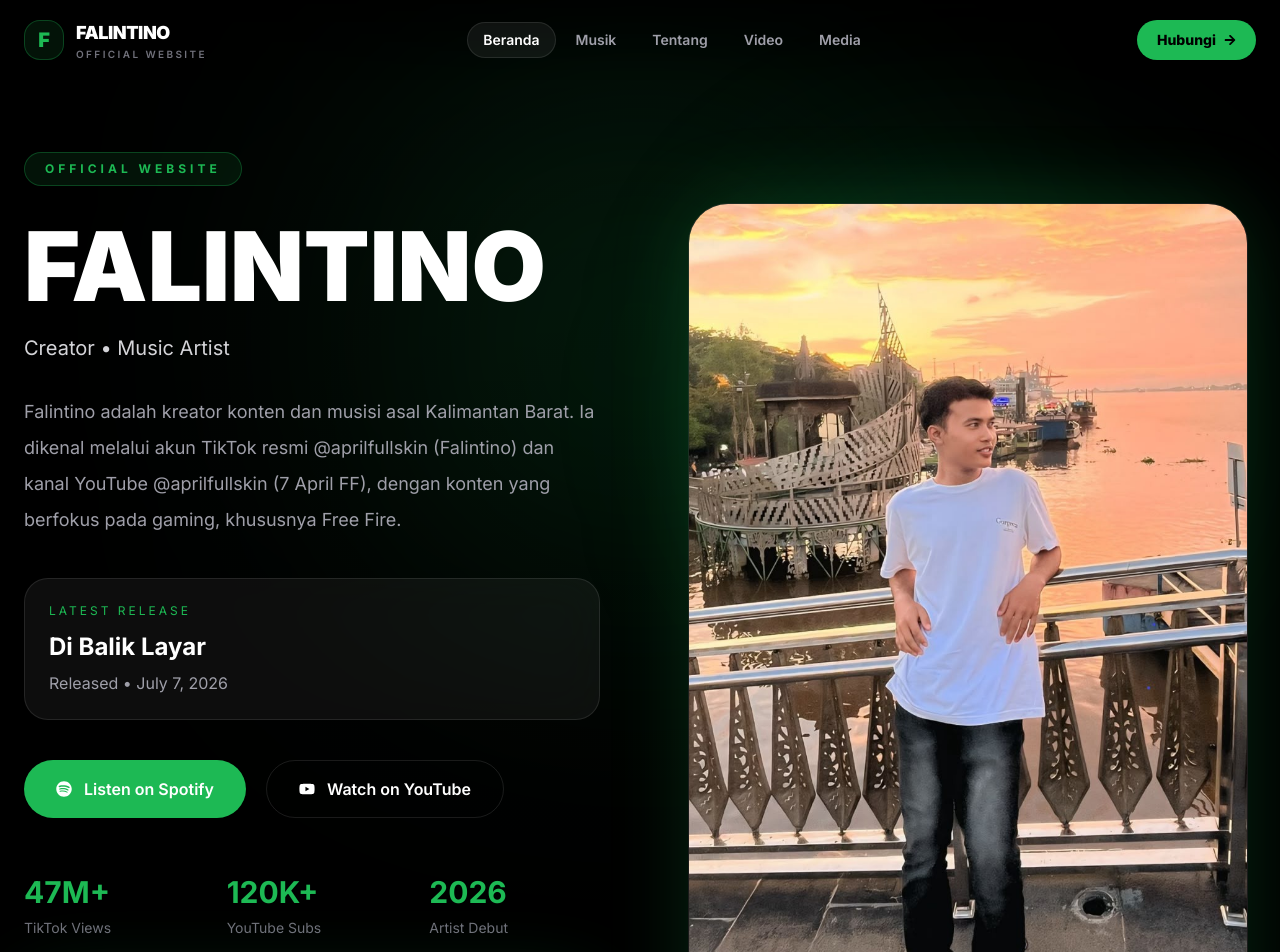
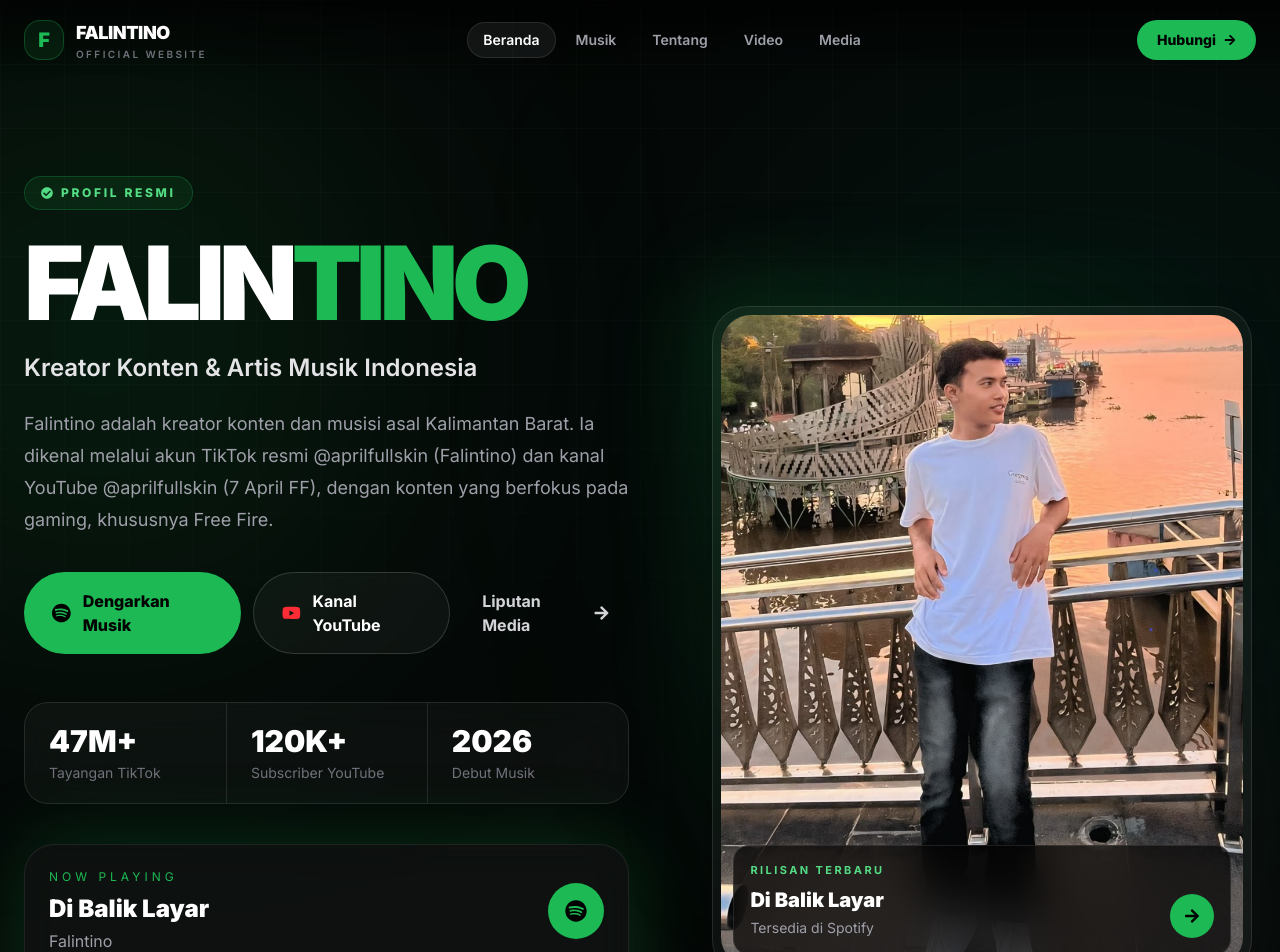
Before and after one commit to falintino/falintino, a Next.js app: page / in a window 1280 px wide. Shown: the top 952 px of the page. Built offline with nearby package versions, Linux system fonts and the light colour scheme.

Commit message:
Redesign hero for stronger professional presence

```diff
--- a/components/sections/Hero.tsx
+++ b/components/sections/Hero.tsx
@@ -1,161 +1,75 @@
 import Image from "next/image";
-import {
-  FaSpotify,
-  FaYoutube,
-  FaChevronDown,
-} from "react-icons/fa";
+import { FaSpotify, FaYoutube, FaArrowRight, FaCheckCircle } from "react-icons/fa";
+import Container from "../ui/Container";
+import NowPlayingCard from "../ui/NowPlayingCard";
+import { artist } from "@/data/artist";
 
-import Container from "../ui/Container";
-import Button from "../ui/Button";
-import NowPlayingCard from "../ui/NowPlayingCard";
-
-import { artist } from "@/data/artist";
+const stats = [
+  { value: "47M+", label: "Tayangan TikTok" },
+  { value: "120K+", label: "Subscriber YouTube" },
+  { value: "2026", label: "Debut Musik" },
+];
 
 export default function Hero() {
   return (
-    <section
-      id="home"
-      className="relative isolate overflow-hidden bg-black pt-28 text-white"
-    >
-      {/* BACKGROUND */}
-      <div
-        aria-hidden="true"
-        className="pointer-events-none absolute inset-0 z-0 overflow-hidden"
-      >
-        <div className="absolute left-1/2 top-20 h-[520px] w-[520px] -translate-x-1/2 rounded-full bg-[#1DB954]/20 blur-[140px]" />
-
-        <div className="absolute inset-0 bg-gradient-to-b from-transparent via-black/30 to-black" />
+    <section id="home" className="relative isolate overflow-hidden bg-[#050807] pt-24 text-white">
+      <div aria-hidden="true" className="pointer-events-none absolute inset-0">
+        <div className="absolute -left-40 top-20 h-[520px] w-[520px] rounded-full bg-[#1DB954]/15 blur-[150px]" />
+        <div className="absolute right-[-10%] top-[10%] h-[620px] w-[620px] rounded-full bg-emerald-400/[0.08] blur-[170px]" />
+        <div className="absolute inset-0 bg-[linear-gradient(rgba(255,255,255,.025)_1px,transparent_1px),linear-gradient(90deg,rgba(255,255,255,.025)_1px,transparent_1px)] bg-[size:64px_64px] [mask-image:linear-gradient(to_bottom,black,transparent_85%)]" />
       </div>
 
-      {/* CONTENT */}
-      <div className="relative z-10">
       <Container>
-          <div className="grid min-h-[92vh] items-center gap-16 py-10 lg:grid-cols-2 lg:gap-20">
-
-            {/* LEFT */}
-            <div>
-              <div className="inline-flex rounded-full border border-[#1DB954]/30 bg-[#1DB954]/10 px-5 py-2 text-xs font-bold tracking-[4px] text-[#1DB954]">
-                OFFICIAL WEBSITE
+        <div className="relative grid min-h-[calc(100vh-6rem)] items-center gap-14 py-14 lg:grid-cols-[1.05fr_.95fr] lg:gap-20 lg:py-20">
+          <div className="max-w-3xl">
+            <div className="inline-flex items-center gap-2 rounded-full border border-[#1DB954]/25 bg-[#1DB954]/10 px-4 py-2 text-xs font-extrabold uppercase tracking-[0.22em] text-[#53dc83]">
+              <FaCheckCircle /> Profil Resmi
             </div>
 
-              <h1 className="mt-8 text-6xl font-black leading-none sm:text-7xl lg:text-[96px]">
-                {artist.name.toUpperCase()}
+            <h1 className="mt-7 text-6xl font-black leading-[0.88] tracking-[-0.06em] sm:text-7xl lg:text-[clamp(5.5rem,8vw,8rem)]">
+              FALIN<span className="text-[#1DB954]">TINO</span>
             </h1>
 
-              <p className="mt-5 text-xl text-zinc-300">
-                Creator • Music Artist
-              </p>
+            <p className="mt-6 text-xl font-semibold text-zinc-200 sm:text-2xl">Kreator Konten & Artis Musik Indonesia</p>
+            <p className="mt-6 max-w-2xl text-base leading-8 text-zinc-400 sm:text-lg">{artist.description}</p>
 
-              <p className="mt-8 max-w-xl text-lg leading-9 text-zinc-400">
-                {artist.description}
-              </p>
-
-              {/* LATEST RELEASE */}
-              <div className="mt-10 rounded-3xl border border-white/10 bg-white/5 p-6 backdrop-blur-xl">
-                <p className="text-xs uppercase tracking-[3px] text-[#1DB954]">
-                  Latest Release
-                </p>
-
-                <h2 className="mt-3 text-2xl font-bold">
-                  Di Balik Layar
-                </h2>
-
-                <p className="mt-2 text-zinc-400">
-                  Released • July 7, 2026
-                </p>
+            <div className="mt-9 flex flex-col gap-3 sm:flex-row">
+              <a href={artist.spotify} target="_blank" rel="noopener noreferrer" className="inline-flex items-center justify-center gap-3 rounded-full bg-[#1DB954] px-7 py-4 font-extrabold text-black hover:-translate-y-1 hover:bg-[#2bd567]">
+                <FaSpotify className="text-xl" /> Dengarkan Musik
+              </a>
+              <a href={artist.youtube} target="_blank" rel="noopener noreferrer" className="inline-flex items-center justify-center gap-3 rounded-full border border-white/15 bg-white/[0.04] px-7 py-4 font-bold hover:-translate-y-1 hover:border-white/30 hover:bg-white/[0.08]">
+                <FaYoutube className="text-xl text-red-500" /> Kanal YouTube
+              </a>
+              <a href="#press" className="inline-flex items-center justify-center gap-2 px-5 py-4 font-bold text-zinc-300 hover:text-white">Liputan Media <FaArrowRight /></a>
             </div>
 
-              {/* CTA */}
-              <div className="mt-10 flex flex-wrap gap-5">
-                <Button href={artist.spotify}>
-                  <FaSpotify className="mr-3" />
-                  Listen on Spotify
-                </Button>
-
-                <a
-                  href={artist.youtube}
-                  target="_blank"
-                  rel="noopener noreferrer"
-                  className="inline-flex items-center rounded-full border border-white/10 px-8 py-4 font-semibold transition hover:border-red-500"
-                >
-                  <FaYoutube className="mr-3" />
-                  Watch on YouTube
-                </a>
+            <div className="mt-12 grid grid-cols-3 overflow-hidden rounded-3xl border border-white/10 bg-white/[0.035] backdrop-blur-xl">
+              {stats.map((stat, index) => (
+                <div key={stat.label} className={`px-4 py-5 sm:px-6 ${index > 0 ? "border-l border-white/10" : ""}`}>
+                  <p className="text-2xl font-black text-white sm:text-3xl">{stat.value}</p>
+                  <p className="mt-1 text-xs leading-5 text-zinc-500 sm:text-sm">{stat.label}</p>
+                </div>
+              ))}
             </div>
 
-              {/* STATS */}
-              <div className="mt-14 grid grid-cols-3 gap-6 sm:gap-8">
-                <div>
-                  <h3 className="text-3xl font-bold text-[#1DB954]">
-                    47M+
-                  </h3>
-
-                  <p className="mt-2 text-sm text-zinc-500">
-                    TikTok Views
-                  </p>
+            <div className="mt-8"><NowPlayingCard /></div>
           </div>
 
-                <div>
-                  <h3 className="text-3xl font-bold text-[#1DB954]">
-                    120K+
-                  </h3>
-
-                  <p className="mt-2 text-sm text-zinc-500">
-                    YouTube Subs
-                  </p>
-                </div>
-
-                <div>
-                  <h3 className="text-3xl font-bold text-[#1DB954]">
-                    2026
-                  </h3>
-
-                  <p className="mt-2 text-sm text-zinc-500">
-                    Artist Debut
-                  </p>
+          <div className="relative mx-auto w-full max-w-[540px]">
+            <div className="absolute -inset-6 rounded-[48px] bg-gradient-to-br from-[#1DB954]/20 via-transparent to-white/5 blur-2xl" />
+            <div className="relative overflow-hidden rounded-[36px] border border-white/10 bg-white/[0.04] p-2 shadow-2xl shadow-black/50">
+              <Image src={artist.heroImage} alt="Falintino, kreator konten dan artis musik Indonesia" width={560} height={760} priority fetchPriority="high" sizes="(max-width: 1024px) 90vw, 540px" className="aspect-[4/5] w-full rounded-[30px] object-cover" />
+              <div className="absolute inset-x-5 bottom-5 rounded-2xl border border-white/10 bg-black/70 p-4 backdrop-blur-xl">
+                <p className="text-[11px] font-bold uppercase tracking-[0.22em] text-[#53dc83]">Rilisan Terbaru</p>
+                <div className="mt-2 flex items-end justify-between gap-4">
+                  <div><h2 className="text-xl font-black">Di Balik Layar</h2><p className="mt-1 text-sm text-zinc-400">Tersedia di Spotify</p></div>
+                  <a href={artist.spotify} target="_blank" rel="noopener noreferrer" aria-label="Dengarkan Di Balik Layar di Spotify" className="grid h-11 w-11 shrink-0 place-items-center rounded-full bg-[#1DB954] text-black"><FaArrowRight /></a>
                 </div>
               </div>
-
-              <div className="mt-12">
-                <NowPlayingCard />
             </div>
           </div>
-
-            {/* RIGHT */}
-            <div className="relative flex justify-center">
-              <div
-                aria-hidden="true"
-                className="pointer-events-none absolute h-[420px] w-[420px] rounded-full bg-[#1DB954]/20 blur-[100px]"
-              />
-
-              <Image
-                src={artist.heroImage}
-                alt="Falintino, Indonesian content creator and music artist"
-                width={560}
-                height={760}
-                priority
-                fetchPriority="high"
-                sizes="(max-width: 768px) 100vw, 560px"
-                className="relative z-10 h-auto w-full max-w-[560px] rounded-[40px] border border-white/10 object-cover shadow-[0_0_80px_rgba(29,185,84,.20)]"
-              />
-            </div>
-          </div>
-
-          {/* SCROLL */}
-          <div className="pb-8 text-center text-zinc-500">
-            <a
-              href="#music"
-              className="inline-flex flex-col items-center gap-3 transition hover:text-white"
-            >
-              <span className="text-xs tracking-[4px]">
-                SCROLL
-              </span>
-
-              <FaChevronDown className="text-[#1DB954]" />
-            </a>
         </div>
       </Container>
-      </div>
     </section>
   );
 }
```
Lines whose indentation alone changed are shown as unchanged.
